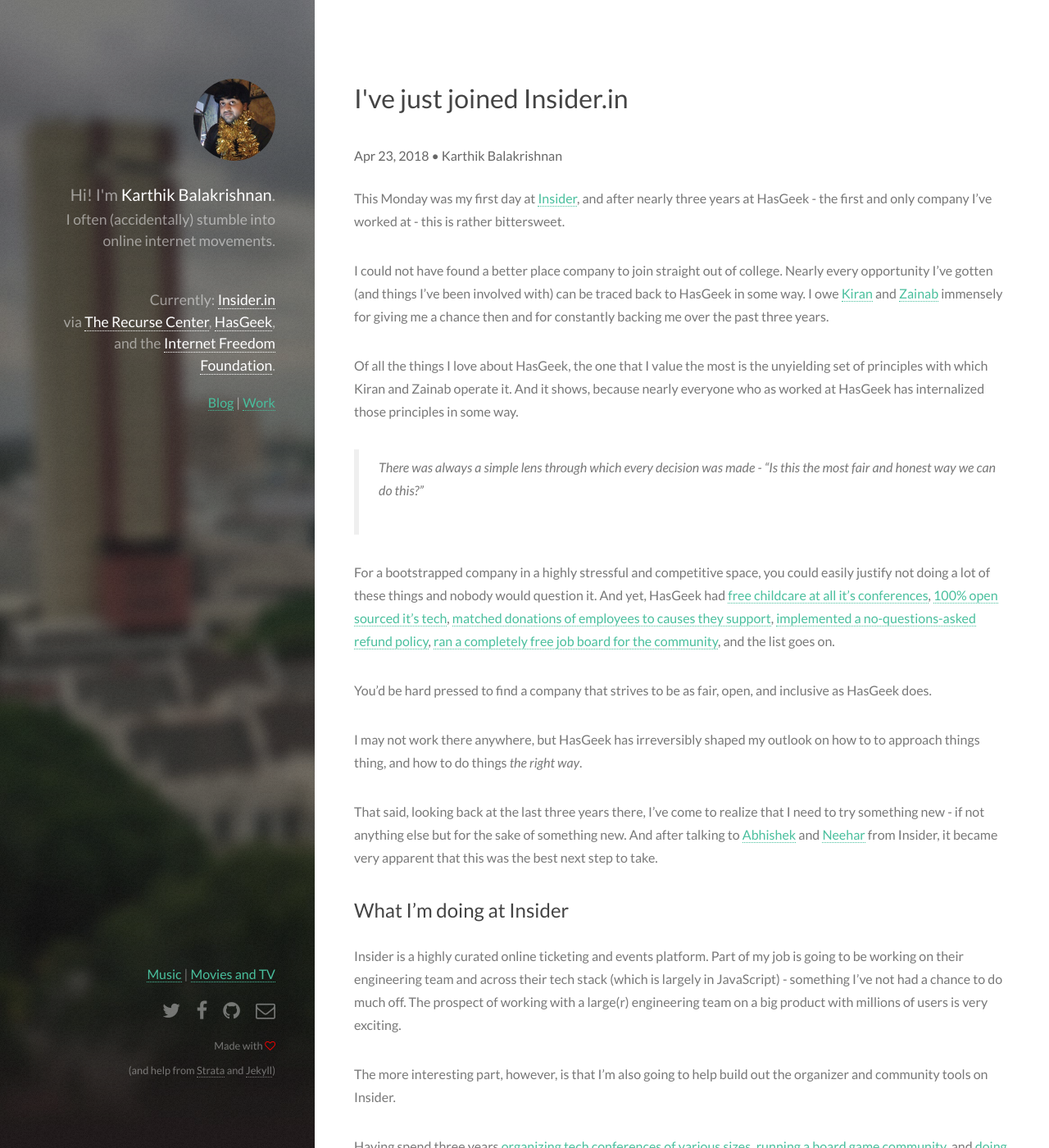
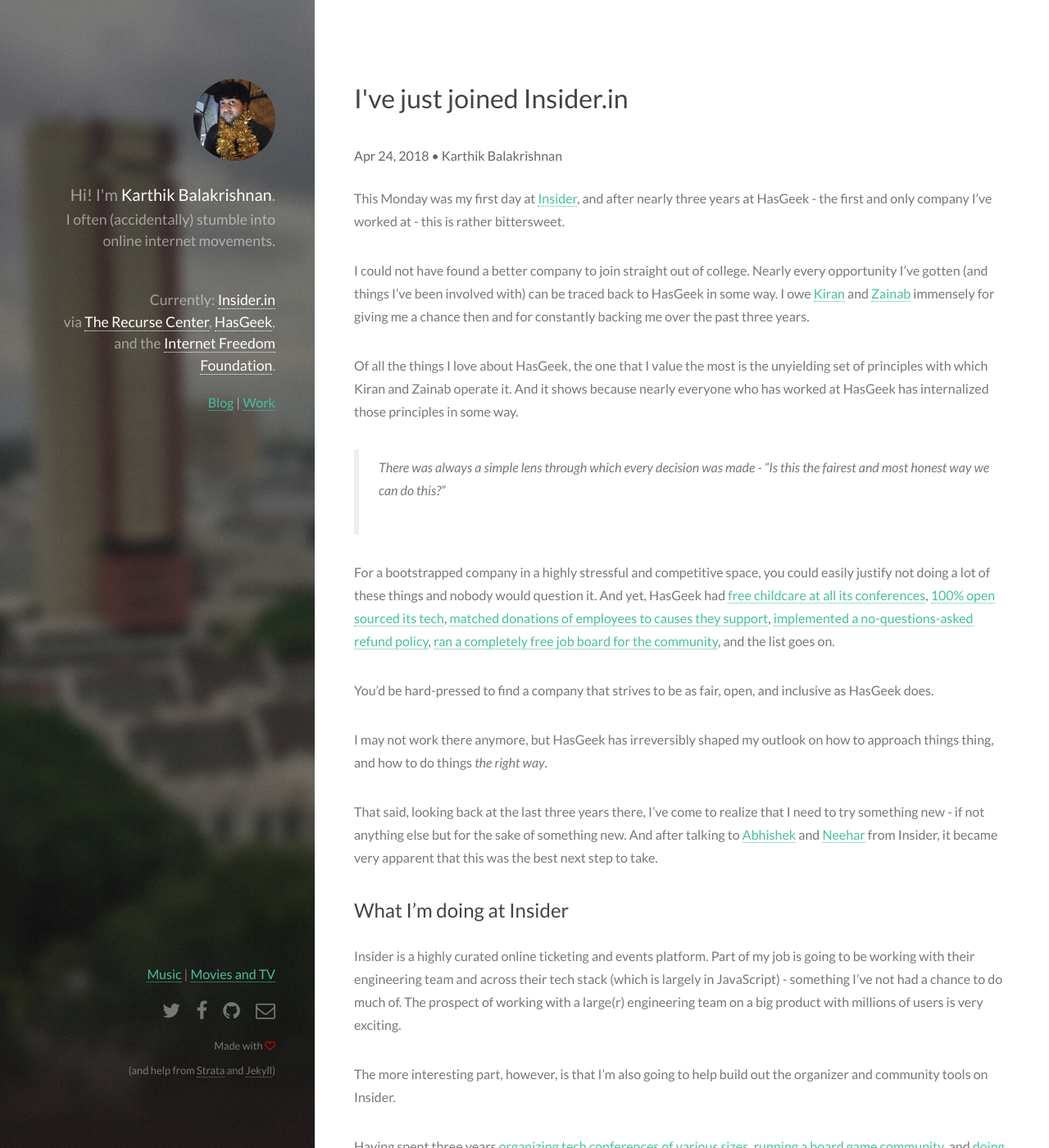
Before and after one commit to karthikb351/karthikb351, a Jekyll site: the page built from _posts/2018-04-24-why-i-m-joining-insider-in.md, in a window 1280 px wide and 1400 px high. Shown: the whole window at 82% size. Built offline with Jekyll 4.4.1, drawn with Linux system fonts in a browser that asks for light colours; comment, search, counter and statistics services are not loaded; some of the changed text lies outside the part shown.

Commit message:
Update from Forestry.io - 2018-04-24-why-i-m-joining-insider-in.md

```diff
--- a/_posts/2018-04-24-why-i-m-joining-insider-in.md
+++ b/_posts/2018-04-24-why-i-m-joining-insider-in.md
@@ -1,6 +1,6 @@
 ---
 title: I've just joined Insider.in
-date: 2018-04-23 20:34:54 +0530
+date: 2018-04-24 20:34:54 +0530
 layout: post
 permalink: "/blog/i-ve-just-joined-insider"
 description: After three years at HasGeek, this seems like the next logical step.
@@ -9,27 +9,27 @@
 ---
 This Monday was my first day at [Insider](https://insider.in), and after nearly three years at HasGeek - the first and only company I've worked at - this is rather bittersweet.
 
-I could not have found a better place company to join straight out of college. Nearly every opportunity I've gotten (and things I've been involved with) can be traced back to HasGeek in some way. I owe [Kiran](https://twitter.com/jackerhack) and [Zainab](https://twitter.com/zainabbawa) immensely for giving me a chance then and for constantly backing me over the past three years.
+I could not have found a better company to join straight out of college. Nearly every opportunity I've gotten (and things I've been involved with) can be traced back to HasGeek in some way. I owe [Kiran](https://twitter.com/jackerhack) and [Zainab](https://twitter.com/zainabbawa) immensely for giving me a chance then and for constantly backing me over the past three years.
 
-Of all the things I love about HasGeek, the one that I value the most is the unyielding set of principles with which Kiran and Zainab operate it. And it shows, because nearly everyone who as worked at HasGeek has internalized those principles in some way.
+Of all the things I love about HasGeek, the one that I value the most is the unyielding set of principles with which Kiran and Zainab operate it. And it shows because nearly everyone who has worked at HasGeek has internalized those principles in some way.
 
-> There was always a simple lens through which every decision was made - _"Is this the most fair and honest way we can do this?"_
+> There was always a simple lens through which every decision was made - _"Is this the fairest and most honest way we can do this?"_
 
-For a bootstrapped company in a highly stressful and competitive space, you could easily justify not doing a lot of these things and nobody would question it. And yet, HasGeek had [free childcare at all it's conferences](https://medium.com/hasgeek/we-have-childcare-facilities-droidconin-and-all-hasgeek-conferences-going-forward-70d520762a11), [100% open sourced it's tech](https://github.com/hasgeek), [matched donations of employees to causes they support](https://twitter.com/jackerhack/status/550953305845682176), [implemented a no-questions-asked refund policy](https://hasgeek.com/about/policy/refunds), [ran a completely free job board for the community](https://hasjob.co), and the list goes on.
+For a bootstrapped company in a highly stressful and competitive space, you could easily justify not doing a lot of these things and nobody would question it. And yet, HasGeek had [free childcare at all its conferences](https://medium.com/hasgeek/we-have-childcare-facilities-droidconin-and-all-hasgeek-conferences-going-forward-70d520762a11), [100% open sourced its tech](https://github.com/hasgeek), [matched donations of employees to causes they support](https://twitter.com/jackerhack/status/550953305845682176), [implemented a no-questions-asked refund policy](https://hasgeek.com/about/policy/refunds), [ran a completely free job board for the community](https://hasjob.co), and the list goes on.
 
-You'd be hard pressed to find a company that strives to be as fair, open, and inclusive as HasGeek does.
+You'd be hard-pressed to find a company that strives to be as fair, open, and inclusive as HasGeek does.
 
-I may not work there anywhere, but HasGeek has irreversibly shaped my outlook on how to to approach things thing, and how to do things _the right way_.
+I may not work there anymore, but HasGeek has irreversibly shaped my outlook on how to approach things thing, and how to do things _the right way_.
 
 That said, looking back at the last three years there, I've come to realize that I need to try something new - if not anything else but for the sake of something new. And after talking to [Abhishek](https://twitter.com/abhishekmadan) and [Neehar](https://twitter.com/neeharv) from Insider, it became very apparent that this was the best next step to take.
 
 ## What I'm doing at Insider
 
-Insider is a highly curated online ticketing and events platform. Part of my job is going to be working on their engineering team and across their tech stack (which is largely in JavaScript) - something I've not had a chance to do much off. The prospect of working with a large(r) engineering team on a big product with millions of users is very exciting.
+Insider is a highly curated online ticketing and events platform. Part of my job is going to be working with their engineering team and across their tech stack (which is largely in JavaScript) - something I've not had a chance to do much of. The prospect of working with a large(r) engineering team on a big product with millions of users is very exciting.
 
 The more interesting part, however, is that I'm also going to help build out the organizer and community tools on Insider.
 
-Having spend three years [organizing tech conferences of various sizes](https://hasgeek.com), [running a board game community](https://reroll.in), and [doing a monthly puzzle event](https://twitter.com/PuzzledPintBLR) - a couple of things have become very obvious to me.
+Having spent three years [organizing tech conferences of various sizes](https://hasgeek.com), [running a board game community](https://reroll.in), and [doing a monthly puzzle event](https://twitter.com/PuzzledPintBLR) - a couple of things have become very obvious to me.
 
 #### One is that independent organizers - i.e. those who run non-commercial events (or do it part-time) - have no tools in India to support them in a sustainable way.
 
@@ -61,7 +59,7 @@
 
 It's easy to see the value for a small community organizer to find herself listed next to, say, Rohan Joshi and Zakir Khan's comedy show.
 
-The value proposition for Insider in this equation is simple - there is very little stickiness to with those who buy tickets for music gigs, comedy shows, and IPL - they'll just move to the next platform that sells those tickets.
+The value proposition for Insider in this equation is simple - there is very little stickiness with those who buy tickets for music gigs, comedy shows, and the IPL - they'll just move to the next platform that sells those tickets.
 
 Insider's pitch to their users is that they'll come for that Prateek Kuhad show, but stay for the [amazing photography walk](https://insider.in/the-photography-walk-may1-2018/event) they found.
 
@@ -69,4 +67,4 @@
 
 Your Facebook/WhatsApp/Meetup groups aren't going away anytime soon, but maybe this can help supplement them.
 
-If you run a community or organize small scale events and these problems seem to ring a bell, I'd love to talk to you! You can find me on Twitter at [@karthikb351](https://twitter.com/karthikb351) or just shoot me a mail at [karthik@insider.in](mailto:karthik@insider.in).
+If you run a community or organize small-scale events and these problems seem to ring a bell, I'd love to talk to you! You can find me on Twitter at [@karthikb351](https://twitter.com/karthikb351) or just shoot me a mail at [karthik@insider.in](mailto:karthik@insider.in).
```
Also changed, not shown: other parts of _posts/2018-04-24-why-i-m-joining-insider-in.md (+3 -5 lines).
